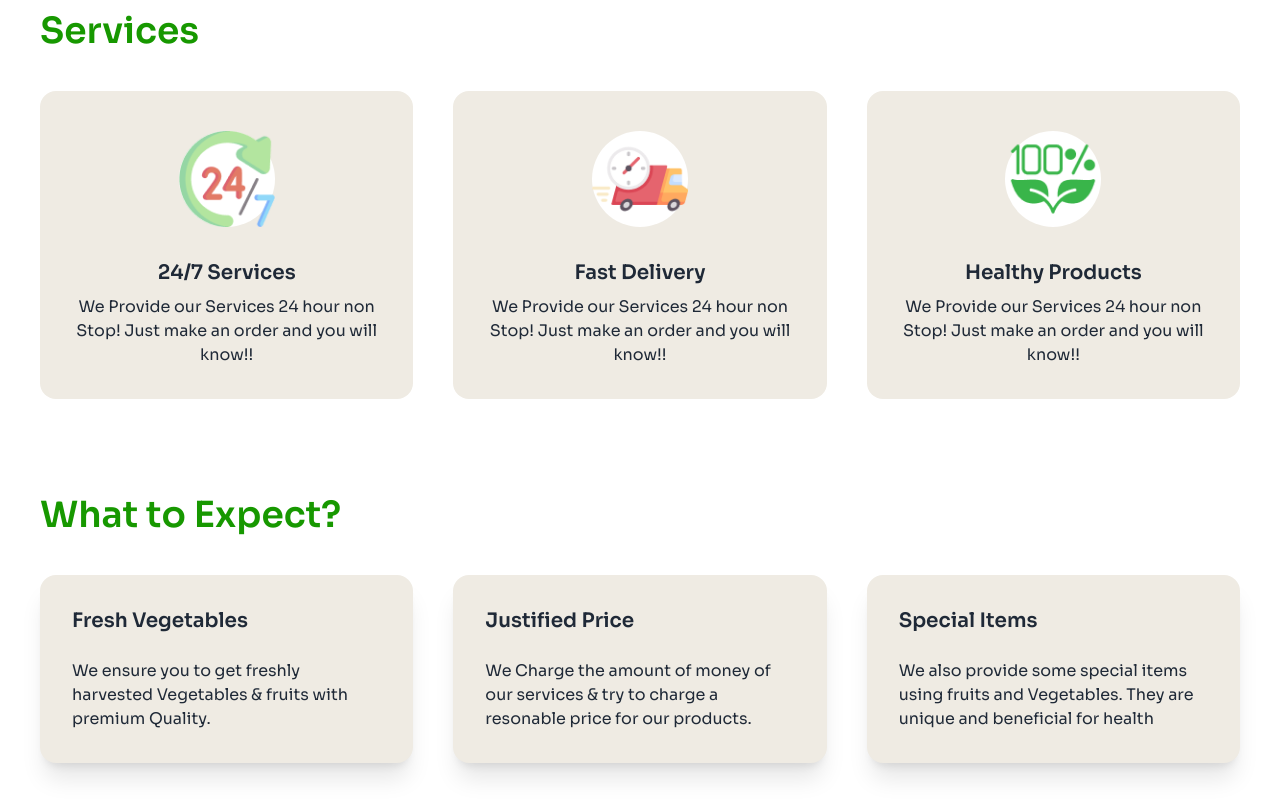
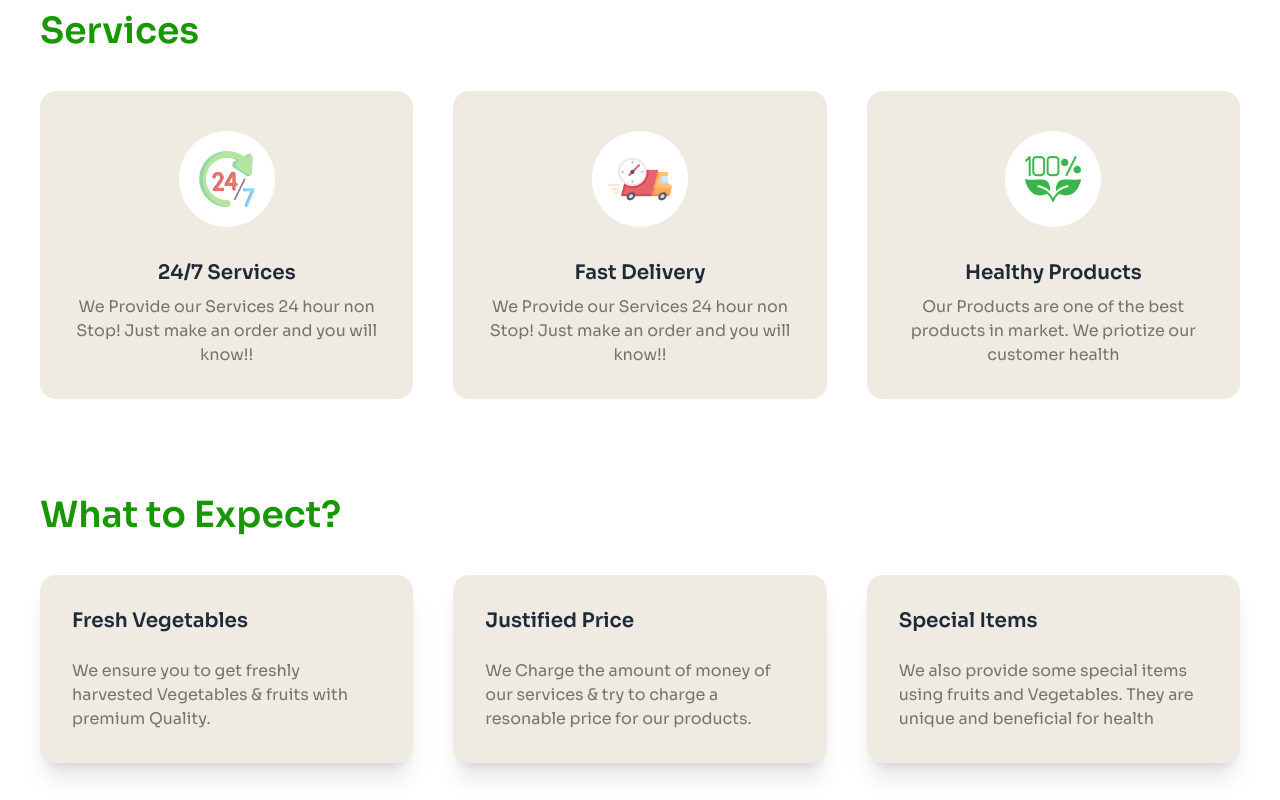
Before and after one commit to Saikot123/Assaingment-03, a plain HTML site: page index.html in a window 1280 px wide. Shown: the part 1240-2040 px from the top of the page. Drawn offline with nearby package versions, Linux system fonts and the light colour scheme.

Commit message:
Final Commit

```diff
--- a/index.html
+++ b/index.html
@@ -36,7 +36,7 @@
     <header class="bg-gradient-to-t from-[#EFEBE3] to-blue-[#FFFFFF]">
         <nav class="container mx-auto border-b border-first md:border-none py-9">
             <div class="flex justify-between items-center">
-                <div>
+                <div class="pl-4">
                     <img src="./images/logo-header.png" alt="">
                 </div>
                 <div class="hidden md:inline-block">
@@ -52,7 +52,9 @@
                         <i class="fa-solid fa-cart-shopping"></i>
                     </div>
                     <div>
-                        <button class="btn border border-first bg-white font-normal">Login</button>
+                        <button class="btn border border-first bg-white font-normal">
+                            Login
+                        </button>
                         <button class="btn bg-first font-normal text-white">Register</button>
                     </div>
                 </div>
@@ -70,7 +72,7 @@
                         you covered every day!</p>
                 </div>
                 <div>
-                    <img src="./images/hero-vegetables.png" alt="" class="w-full md:w-2/3 md:mx-auto">
+                    <img src="./images/hero-vegetables.png" alt="" class="w-full md:w-2/3 md:mx-auto animate-pulse">
                 </div>
             </div>
         </section>
@@ -84,37 +86,40 @@
                 <div class="grid grid-cols-1 md:grid-cols-3 gap-10">
                     <div class="card w-full bg-[#EFEBE3]">
                         <figure class="px-10 pt-10">
-                            <div class="w-24 rounded-full bg-white">
+                            <div class="w-24 rounded-full bg-white p-5">
                                 <img src="./images/service.png" />
                             </div>
                         </figure>
                         <div class="card-body items-center text-center">
                             <h2 class="card-title">24/7 Services </h2>
-                            <p>We Provide our Services 24 hour non Stop! Just make an order and you will know!!</p>
+                            <p class="text-stone-500">We Provide our Services 24 hour non Stop! Just make an order and
+                                you will know!!</p>
                         </div>
                     </div>
 
                     <div class="card w-full bg-[#EFEBE3]">
                         <figure class="px-10 pt-10">
-                            <div class="w-24 rounded-full bg-white">
+                            <div class="w-24 rounded-full bg-white p-4">
                                 <img src="./images/delivery.png" />
                             </div>
                         </figure>
                         <div class="card-body items-center text-center">
                             <h2 class="card-title">Fast Delivery </h2>
-                            <p>We Provide our Services 24 hour non Stop! Just make an order and you will know!!</p>
+                            <p class="text-stone-500">We Provide our Services 24 hour non Stop! Just make an order and
+                                you will know!!</p>
                         </div>
                     </div>
 
                     <div class="card w-full bg-[#EFEBE3]">
                         <figure class="px-10 pt-10">
-                            <div class="w-24 rounded-full bg-white">
+                            <div class="w-24 rounded-full bg-white p-4">
                                 <img src="./images/healthy.png" />
                             </div>
                         </figure>
                         <div class="card-body items-center text-center">
                             <h2 class="card-title">Healthy Products </h2>
-                            <p>We Provide our Services 24 hour non Stop! Just make an order and you will know!!</p>
+                            <p class="text-stone-500">Our Products are one of the best products in market. We priotize
+                                our customer health</p>
                         </div>
                     </div>
                 </div>
@@ -129,7 +134,8 @@
                     <div class="card bg-[#EFEBE3] shadow-xl md:w-2/3">
                         <div class="card-body space-y-4">
                             <h2 class="card-title font-semibold">Fresh Vegetables</h2>
-                            <p class="font-normal">We ensure you to get freshly harvested Vegetables & fruits with
+                            <p class="font-normal text-stone-500">We ensure you to get freshly harvested Vegetables &
+                                fruits with
                                 premium Quality.</p>
                         </div>
                     </div>
@@ -137,7 +143,7 @@
                     <div class="card bg-[#EFEBE3] shadow-xl md:w-2/3">
                         <div class="card-body space-y-4">
                             <h2 class="card-title font-semibold">Justified Price</h2>
-                            <p class="font-normal">We Charge the amount of money of our services &
+                            <p class="font-normal text-stone-500">We Charge the amount of money of our services &
                                 try to charge a resonable price for our products.
                             </p>
                         </div>
@@ -146,7 +152,8 @@
                     <div class="card bg-[#EFEBE3] shadow-xl md:w-2/3">
                         <div class="card-body space-y-4">
                             <h2 class="card-title font-semibold">Special Items</h2>
-                            <p class="font-normal">We also provide some special items using fruits and Vegetables. They
+                            <p class="font-normal text-stone-500">We also provide some special items using fruits and
+                                Vegetables. They
                                 are unique and beneficial for health</p>
                         </div>
                     </div>
@@ -161,7 +168,7 @@
 
                 <div class="grid grid-cols-1 md:grid-cols-3 gap-6">
                     <div class="bg-gradient-to-br from-[#53DB3A] to-white p-5 md:pt-7 rounded-lg relative">
-                        <div class="flex flex-col gap-2 pb-5">
+                        <div class="flex flex-col gap-2 pb-12 md:pb-5">
                             <h3 class="text-xl md:text-2xl font-semibold text-white">30% Off</h3>
                             <p class="text-base md:text-xl">Discover a world of treats,toys and essentials handpicked
                                 for
```
